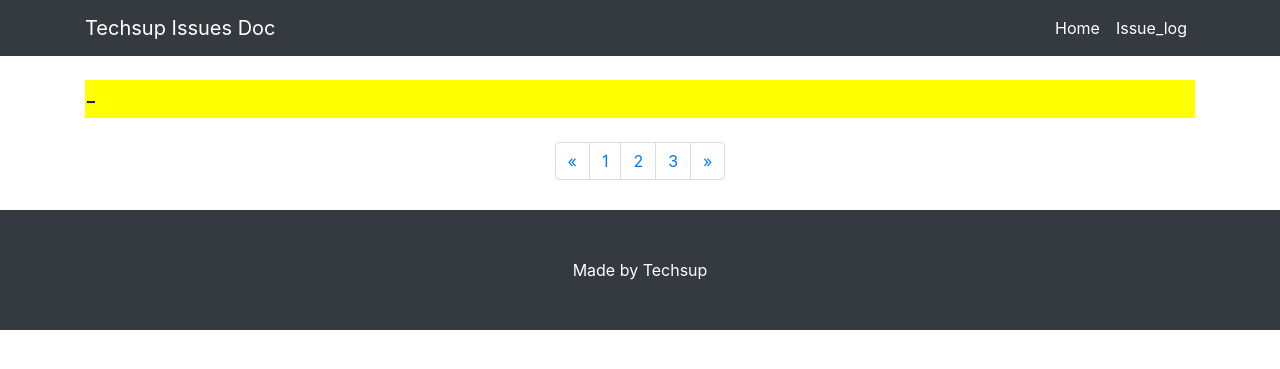
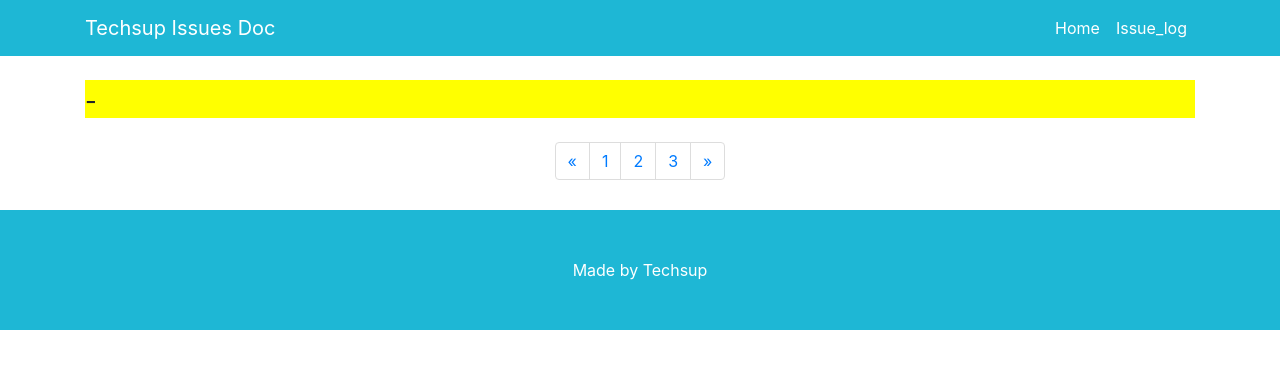
Before and after one commit to ranjanrak/Issuedoc, a Django app: page / in a window 1280 px wide. Shown: the top 369 px of the page. Run offline with Django 3.2, Linux system fonts and the light colour scheme; data that the repository does not hold is empty; some libraries are stand-ins or nearby versions.

```diff
--- a/helpdoc/templates/helpdoc/detail.html
+++ b/helpdoc/templates/helpdoc/detail.html
@@ -33,7 +33,9 @@
     cursor: pointer;
 
 }
-
+.bg-dark {
+    background-color: #1eb7d5!important;
+}
 </style>
   <body>
 <script src="https://ajax.googleapis.com/ajax/libs/jquery/1.11.1/jquery.min.js"></script>
--- a/helpdoc/templates/helpdoc/index.html
+++ b/helpdoc/templates/helpdoc/index.html
@@ -34,6 +34,9 @@ h2{
     -webkit-transition-duration: 0.4s; /* Safari */
     transition-duration: 0.4s;
     cursor: pointer;
+}
+.bg-dark {
+    background-color: #1eb7d5!important;
 }
 </style>
   <body>
--- a/helpdoc/templates/helpdoc/pi_index.html
+++ b/helpdoc/templates/helpdoc/pi_index.html
@@ -20,6 +20,9 @@
 <style type="text/css">
 h2{
   background-color: yellow;
+}
+.bg-dark {
+    background-color: #1eb7d5!important;
 }
 </style>
   <body>
```
